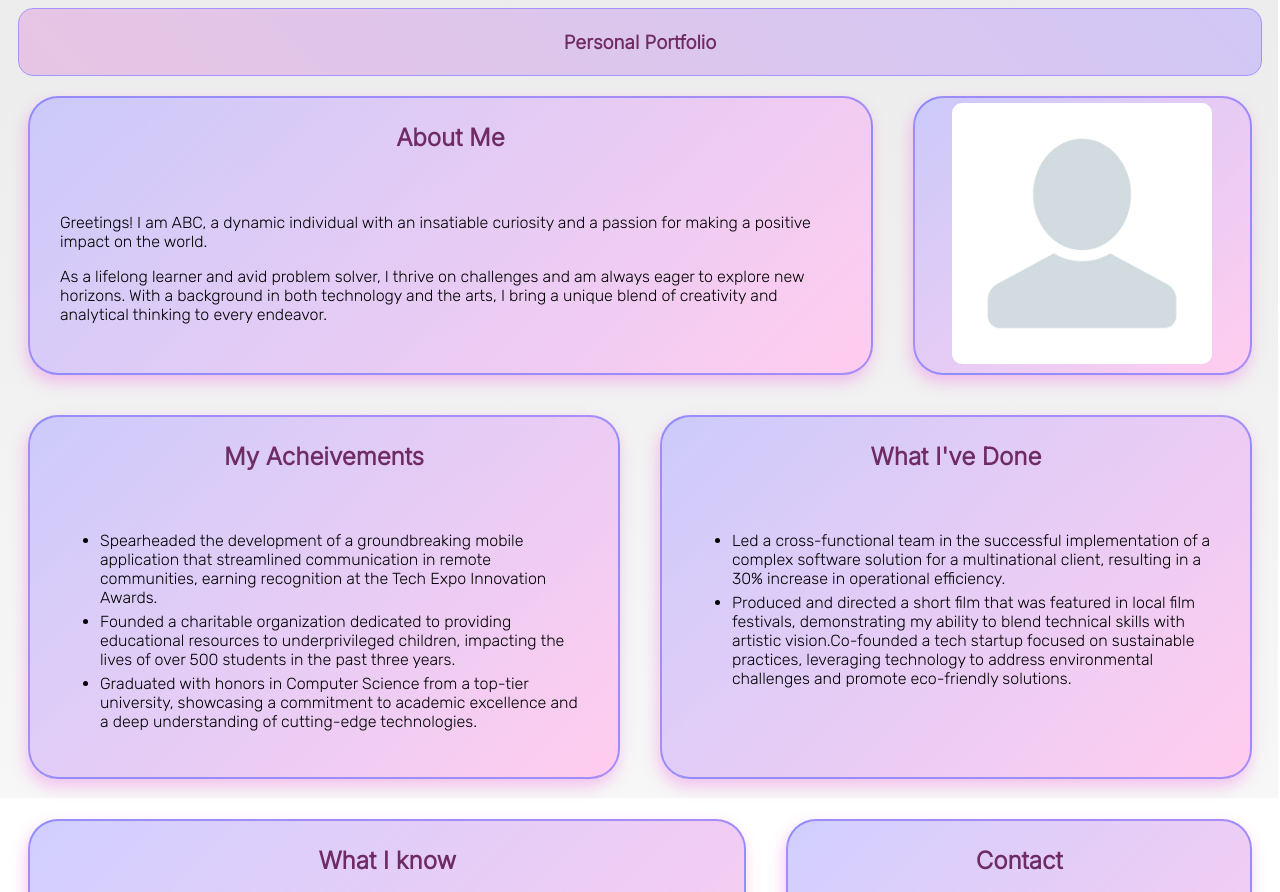
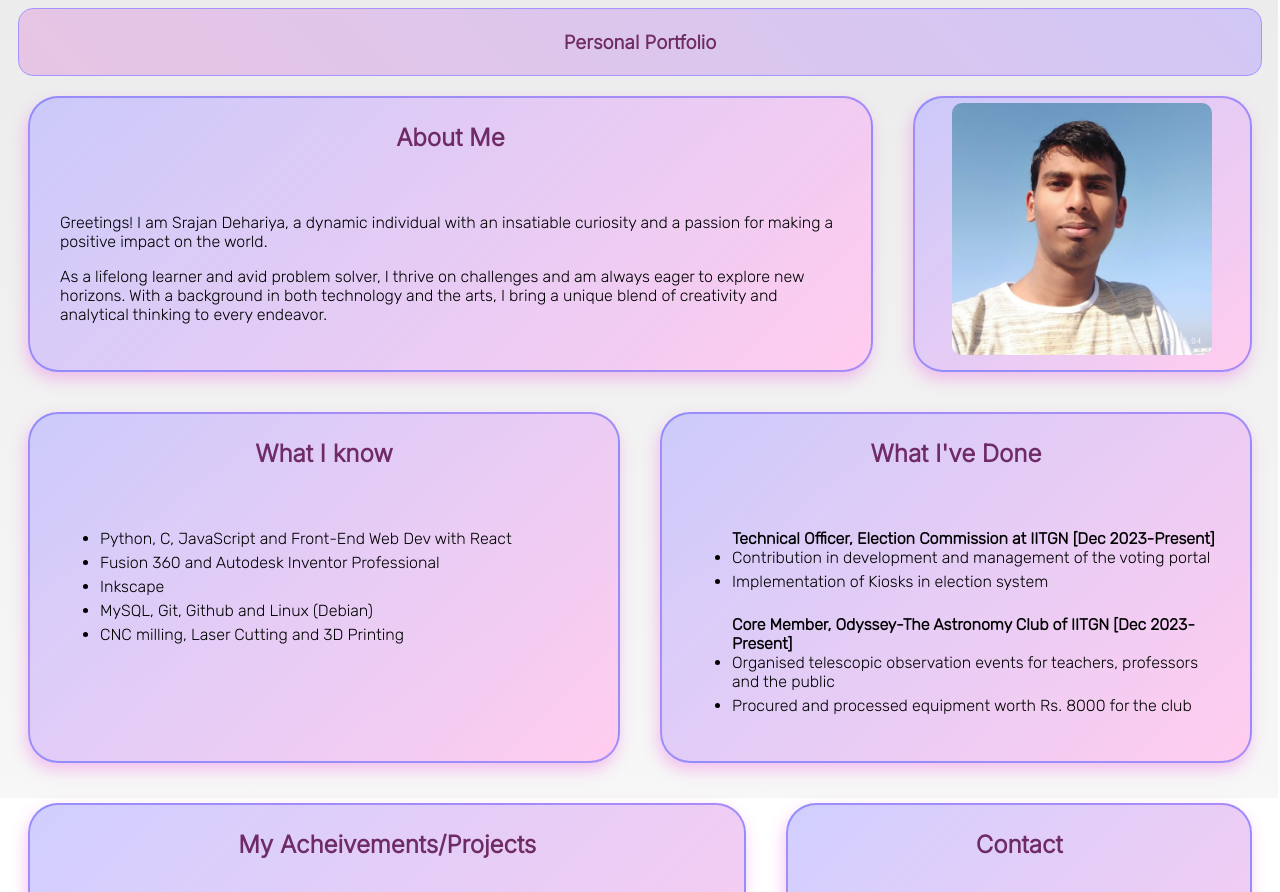
Before and after one commit to srajan0149/PPW, a plain HTML site: page index.html in a window 1280 px wide. Shown: the top 892 px of the page. Drawn offline with Linux system fonts and the light colour scheme.

Commit message:
Profile updated

```diff
--- a/index.html
+++ b/index.html
@@ -1,4 +1,4 @@
-<!DOCTYPE HTML>
+<!DOCTYPE html>
 <html>
 	<head>
 		<meta name="viewport" content="width=device-width" />
@@ -13,20 +13,24 @@
 			<div class="box">
 				<h2>About Me</h2>
 				<div class="content">
-					<p>Greetings! I am ABC, a dynamic individual with an insatiable curiosity and a passion for making a positive impact on the world.</p>
+					<p>Greetings! I am Srajan Dehariya, a dynamic individual with an insatiable curiosity and a passion for making a positive impact on the world.</p>
 					<p>As a lifelong learner and avid problem solver, I thrive on challenges and am always eager to explore new horizons. With a background in both technology and the arts, I bring a unique blend of creativity and analytical thinking to every endeavor.</p>
 				</div>
 			</div>
 			<div class="box" style="text-align:center">
-				<img src="./images/person.jpg" style="border-radius:10px;width:80%">
+				<img src="./images/myimg2.jpg" style="border-radius:10px;width:80%">
 			</div>
 			<div class="box">
-				<h2>My Acheivements</h2>
+				<h2>My Acheivements/Projects</h2>
 				<div class="content">
 					<ul>
-						<li>Spearheaded the development of a groundbreaking mobile application that streamlined communication in remote communities, earning recognition at the Tech Expo Innovation Awards.</li>
-						<li>Founded a charitable organization dedicated to providing educational resources to underprivileged children, impacting the lives of over 500 students in the past three years.</li>
-						<li>Graduated with honors in Computer Science from a top-tier university, showcasing a commitment to academic excellence and a deep understanding of cutting-edge technologies.</li>
+						<li>Ranked 6th in HackRush'24 Hackathon in Cybersecurity Category</li>
+						<br/>
+						<b>Metis (Coding club, IIT Gandhinagar) Winter Projects</b>
+						<li><a href="https://github.com/Learndev-student/VBR">View Booked Rooms</a> is an website for finding which classrooms can be booked during given duration. The website is live at <a href="https://learndev-student.github.io/VBR">VBR</a> in demo mode.</li>
+						<br/>
+						<b>Institute Building Project Task</b>
+						<li><a href="https://github.com/Learndev-student/IBP-test-project">IBP-test-project</a> was a screening task aimed to build a Full-stack Login portal using PHP and MySQL in Backend.</li>
 					</ul>
 				</div>
 			</div>
@@ -34,8 +38,15 @@
 				<h2>What I've Done</h2>
 				<div class="content">
 					<ul>
-						<li>Led a cross-functional team in the successful implementation of a complex software solution for a multinational client, resulting in a 30% increase in operational efficiency.</li>
-						<li>Produced and directed a short film that was featured in local film festivals, demonstrating my ability to blend technical skills with artistic vision.Co-founded a tech startup focused on sustainable practices, leveraging technology to address environmental challenges and promote eco-friendly solutions.</li>
+						<b>Technical Officer, Election Commission at IITGN [Dec 2023-Present]</b>
+						<li>Contribution in development and management of the voting portal</li>
+						<li>Implementation of Kiosks in election system</li>
+						<br/>
+						<b>Core Member, Odyssey-The Astronomy Club of IITGN [Dec 2023-Present]</b>
+						<li>Organised telescopic observation events for teachers, professors and the public</li>
+						<li>Procured and processed equipment worth Rs. 8000 for the club</>
+						<br/>
+
 					</ul>
 				</div>
 			</div>
@@ -43,9 +54,11 @@
 				<h2>What I know</h2>
 				<div class="content">
 					<ul>
-						<li>Proficient in Python, Java, and JavaScript, with a solid foundation in software development and a keen interest in exploring emerging technologies such as machine learning and blockchain.</li>
-						<li>Skilled in graphic design and multimedia production tools, bringing a creative edge to technical projects and ensuring a seamless fusion of functionality and aesthetics.</li>
-						<li>Proven ability to lead and motivate diverse teams, fostering a collaborative environment that encourages innovation and maximizes individual strengths.</li>
+						<li>Python, C, JavaScript and Front-End Web Dev with React</>
+						<li>Fusion 360 and Autodesk Inventor Professional</li>
+						<li>Inkscape</li>
+						<li>MySQL, Git, Github and Linux (Debian)</li>
+						<li>CNC milling, Laser Cutting and 3D Printing</li>
 					</ul>
 				</div>
 			</div>
@@ -53,19 +66,17 @@
 				<h2>Contact</h2>
 				<div class="content">
 					<p style="text-align:center;">
-					<a href="mailto:abcxyz@gmail.com"><img class="icons" src="./images/gmail.png"/></a>
-					<a href="https://linked.in/abcxyz"><img class="icons" src="./images/linkedin.png"/></a>
-					<a href="https://twitter.com/abcxyz"/><img class="icons" src="./images/x-black.png"/></a></p>
+					<a href="mailto:23110320@iitgn.ac.in"><img class="icons" src="./images/gmail.png"/></a>
+					<a href="https://www.linkedin.com/in/srajan-dehariya-37815a290/"><img class="icons" src="./images/linkedin.png"/></a>
+					<a href="https://twitter.com/srajan0149"/><img class="icons" src="./images/x-black.png"/></a></p>
 					<p>I am open to exciting opportunities, collaborations, and discussions about making a positive impact through technology and creativity.</p>
-					<p> Let's create something extraordinary together!</p>
 				</div>
 			</div>
 		</div>
+		<div id="content"></div>
 		<footer>
 			<span>Developed By <a href="https://github.com/Learndev-student">Srajan</a></span>
-			<span><a href="https://github.com/Learndev-student/PPW">Contribute</a></span>
                         <span><a href="https://github.com/Learndev-student/PPW/issues/new?assignees=&labels=&projects=&template=bug_report.md&title">Report Bug</a></span>
-                        <span>Hosted by <a href="https://pages.github.com/">Github Pages</a></span>
-		</footer>
+                        <span>Hosted by <a href="https://pages.github.com/">Github Pages</a></span>		</footer>
 	</body>
 </html>
--- a/themes/clean.css
+++ b/themes/clean.css
@@ -96,7 +96,7 @@ footer a:hover{
 		grid-column: 8/11;
 		grid-row: 1;
 	}
-	.box:nth-of-type(3){
+	.box:nth-of-type(5){
 		grid-column: 1/6;
 		grid-row: 2;
 	}
@@ -104,7 +104,7 @@ footer a:hover{
 		grid-column: 6/11;
 		grid-row: 2;
 	}
-	.box:nth-of-type(5){
+	.box:nth-of-type(3){
 		grid-column:1/7;
 		grid-row:3;
 	}
```
Also changed, not shown: images/myimg2.jpg (added).
